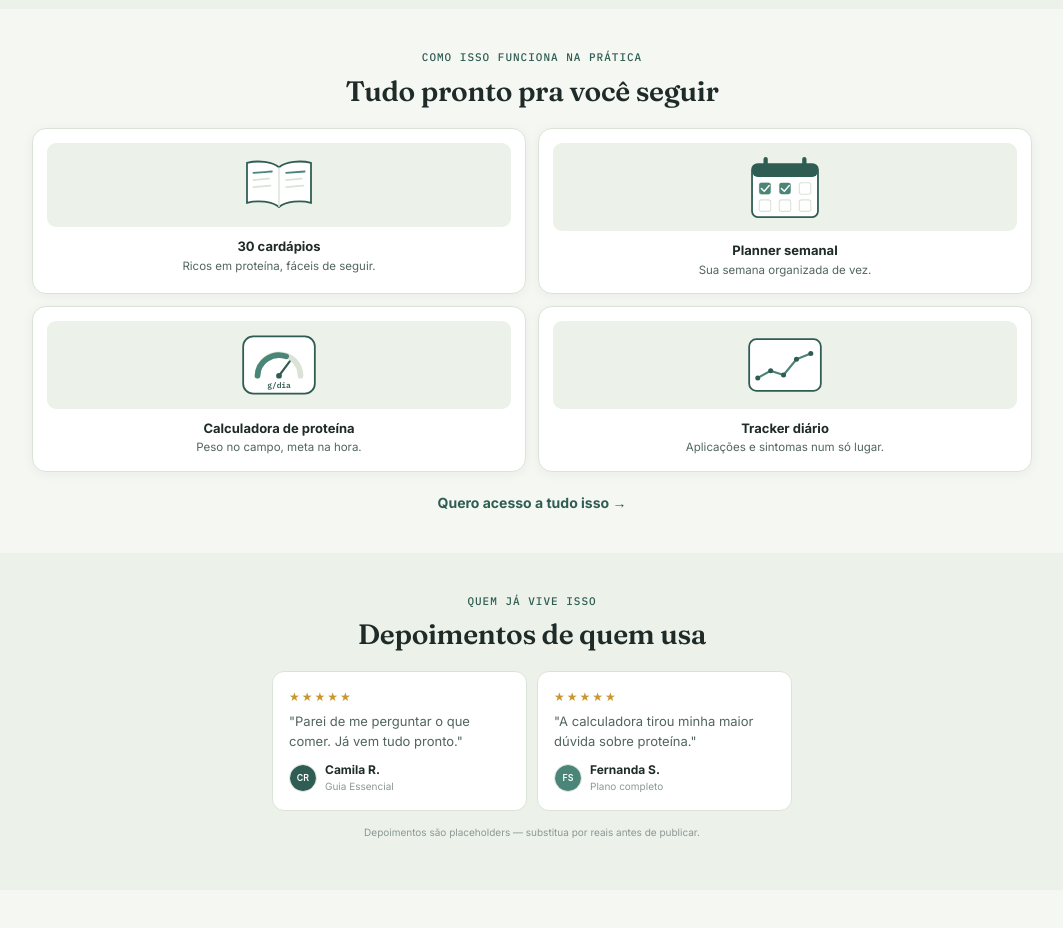
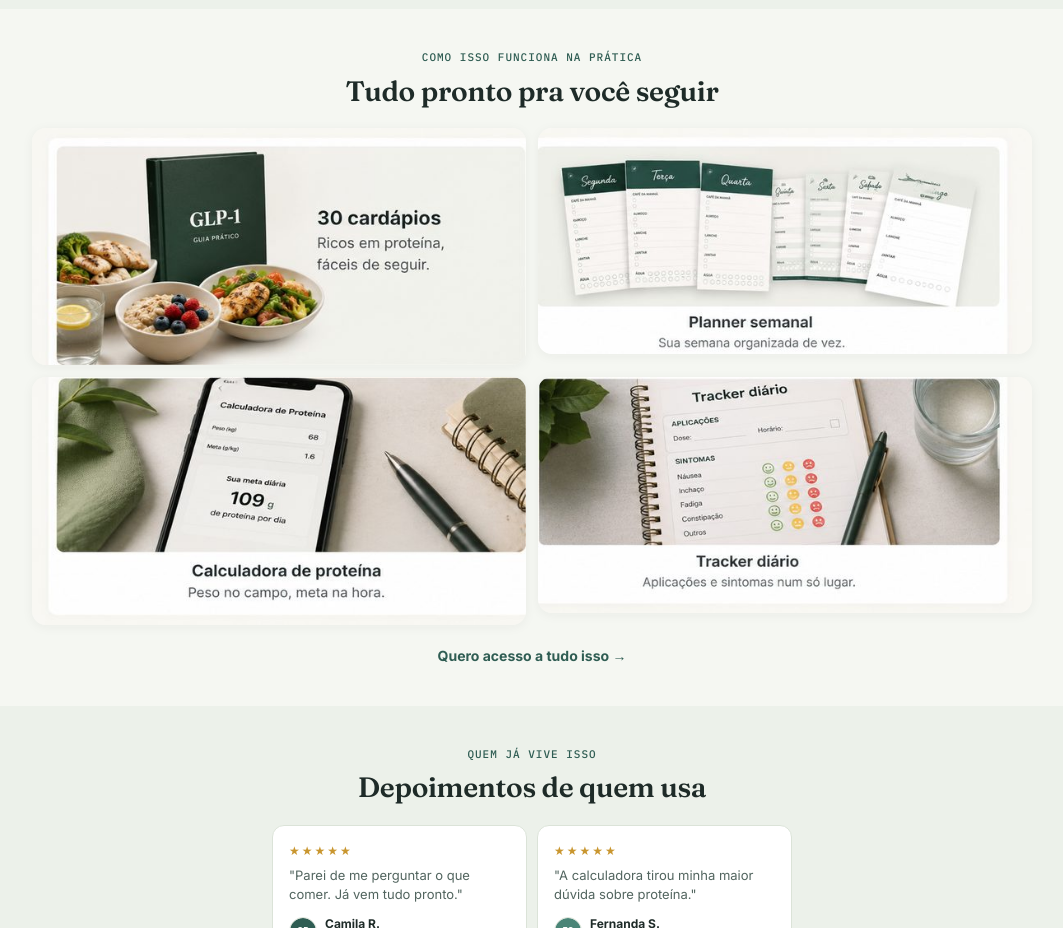
Before and after one commit to daviv4080-cloud/landing-glp1-inteligente, a plain HTML site: page index.html in a window 1280 px wide. Shown: the part 1620-2548 px from the top of the page, without its empty margins (108-1171 px from the left). Drawn offline with Linux system fonts and the light colour scheme.

Commit message:
Substitui SVGs da secao 'o que voce recebe' pelas imagens reais fornecidas (cardapios, planner, calculadora, tracker)

```diff
--- a/index.html
+++ b/index.html
@@ -120,10 +120,7 @@
 
   /* ============ Mockups (o que recebe) ============ */
   .mockup-grid{display:grid;grid-template-columns:repeat(2,1fr);gap:12px;margin-top:20px;}
-  .mockup-card{background:var(--bg-card);border:1px solid var(--line);border-radius:14px;padding:14px;box-shadow:var(--shadow-soft);}
-  .mockup-card h4{font-size:13px;margin:10px 0 1px;}
-  .mockup-card p{font-size:11.5px;color:var(--ink-soft);margin:0;}
-  .mockup-visual{border-radius:9px;background:var(--bg-alt);display:flex;align-items:center;justify-content:center;min-height:84px;overflow:hidden;padding:8px;}
+  .mockup-grid img{width:100%;border-radius:14px;box-shadow:var(--shadow-soft);}
 
   /* ============ Depoimentos ============ */
   .testi-grid{display:grid;grid-template-columns:1fr;gap:10px;max-width:440px;margin:20px auto 0;}
@@ -287,77 +284,10 @@
       <h2 class="center">Tudo pronto pra você seguir</h2>
 
       <div class="mockup-grid">
-        <div class="mockup-card">
-          <div class="mockup-visual">
-            <svg viewBox="0 0 120 90" width="86" height="64">
-              <path d="M60 20 C50 12 30 10 15 14 V70 C30 66 50 68 60 76 C70 68 90 66 105 70 V14 C90 10 70 12 60 20Z" fill="#FFFFFF" stroke="#2F5D53" stroke-width="2.5"/>
-              <line x1="60" y1="20" x2="60" y2="76" stroke="#DBE3D8" stroke-width="2"/>
-              <line x1="24" y1="28" x2="50" y2="26" stroke="#4A8577" stroke-width="2.5" stroke-linecap="round"/>
-              <line x1="24" y1="38" x2="46" y2="36" stroke="#DBE3D8" stroke-width="2.5" stroke-linecap="round"/>
-              <line x1="24" y1="48" x2="48" y2="46" stroke="#DBE3D8" stroke-width="2.5" stroke-linecap="round"/>
-              <line x1="70" y1="28" x2="96" y2="26" stroke="#4A8577" stroke-width="2.5" stroke-linecap="round"/>
-              <line x1="70" y1="38" x2="92" y2="36" stroke="#DBE3D8" stroke-width="2.5" stroke-linecap="round"/>
-              <line x1="70" y1="48" x2="94" y2="46" stroke="#DBE3D8" stroke-width="2.5" stroke-linecap="round"/>
-            </svg>
-          </div>
-          <h4>30 cardápios</h4>
-          <p>Ricos em proteína, fáceis de seguir.</p>
-        </div>
-
-        <div class="mockup-card">
-          <div class="mockup-visual">
-            <svg viewBox="0 0 120 100" width="86" height="72">
-              <rect x="14" y="18" width="92" height="74" rx="8" fill="#FFFFFF" stroke="#2F5D53" stroke-width="2.5"/>
-              <rect x="14" y="18" width="92" height="18" rx="8" fill="#2F5D53"/>
-              <rect x="30" y="8" width="6" height="16" rx="3" fill="#2F5D53"/>
-              <rect x="84" y="8" width="6" height="16" rx="3" fill="#2F5D53"/>
-              <g fill="none" stroke="#DBE3D8" stroke-width="1.5">
-                <rect x="24" y="44" width="16" height="16" rx="3"/>
-                <rect x="80" y="44" width="16" height="16" rx="3"/>
-                <rect x="24" y="68" width="16" height="16" rx="3"/>
-                <rect x="52" y="68" width="16" height="16" rx="3"/>
-                <rect x="80" y="68" width="16" height="16" rx="3"/>
-              </g>
-              <rect x="24" y="44" width="16" height="16" rx="3" fill="#4A8577"/>
-              <rect x="52" y="44" width="16" height="16" rx="3" fill="#4A8577"/>
-              <path d="M27 52 l4 4 l7 -8" stroke="#fff" stroke-width="2" fill="none" stroke-linecap="round" stroke-linejoin="round"/>
-              <path d="M55 52 l4 4 l7 -8" stroke="#fff" stroke-width="2" fill="none" stroke-linecap="round" stroke-linejoin="round"/>
-            </svg>
-          </div>
-          <h4>Planner semanal</h4>
-          <p>Sua semana organizada de vez.</p>
-        </div>
-
-        <div class="mockup-card">
-          <div class="mockup-visual">
-            <svg viewBox="0 0 120 100" width="86" height="72">
-              <rect x="10" y="10" width="100" height="80" rx="14" fill="#FFFFFF" stroke="#2F5D53" stroke-width="2.5"/>
-              <path d="M30 65 A30 30 0 0 1 90 65" fill="none" stroke="#DBE3D8" stroke-width="8" stroke-linecap="round"/>
-              <path d="M30 65 A30 30 0 0 1 70 38" fill="none" stroke="#4A8577" stroke-width="8" stroke-linecap="round"/>
-              <line x1="60" y1="65" x2="75" y2="45" stroke="#2F5D53" stroke-width="3" stroke-linecap="round"/>
-              <circle cx="60" cy="65" r="4" fill="#2F5D53"/>
-              <text x="60" y="82" text-anchor="middle" font-family="IBM Plex Mono, monospace" font-size="11" fill="#2F5D53" font-weight="600">g/dia</text>
-            </svg>
-          </div>
-          <h4>Calculadora de proteína</h4>
-          <p>Peso no campo, meta na hora.</p>
-        </div>
-
-        <div class="mockup-card">
-          <div class="mockup-visual">
-            <svg viewBox="0 0 120 100" width="86" height="72">
-              <rect x="10" y="14" width="100" height="72" rx="10" fill="#FFFFFF" stroke="#2F5D53" stroke-width="2.5"/>
-              <polyline points="22,68 40,58 58,64 76,42 96,34" fill="none" stroke="#4A8577" stroke-width="3" stroke-linecap="round" stroke-linejoin="round"/>
-              <circle cx="22" cy="68" r="3.5" fill="#2F5D53"/>
-              <circle cx="40" cy="58" r="3.5" fill="#2F5D53"/>
-              <circle cx="58" cy="64" r="3.5" fill="#2F5D53"/>
-              <circle cx="76" cy="42" r="3.5" fill="#2F5D53"/>
-              <circle cx="96" cy="34" r="3.5" fill="#2F5D53"/>
-            </svg>
-          </div>
-          <h4>Tracker diário</h4>
-          <p>Aplicações e sintomas num só lugar.</p>
-        </div>
+        <img src="images/cardapios.jpg" alt="30 cardápios ricos em proteína, fáceis de seguir">
+        <img src="images/planner.jpg" alt="Planner semanal — sua semana organizada de vez">
+        <img src="images/calculadora.jpg" alt="Calculadora de proteína — peso no campo, meta na hora">
+        <img src="images/tracker.jpg" alt="Tracker diário — aplicações e sintomas num só lugar">
       </div>
       <a href="#oferta" class="mini-cta">Quero acesso a tudo isso</a>
     </div>
```
Also changed, not shown: images/calculadora.jpg (added), images/cardapios.jpg (added), images/planner.jpg (added), images/tracker.jpg (added).
